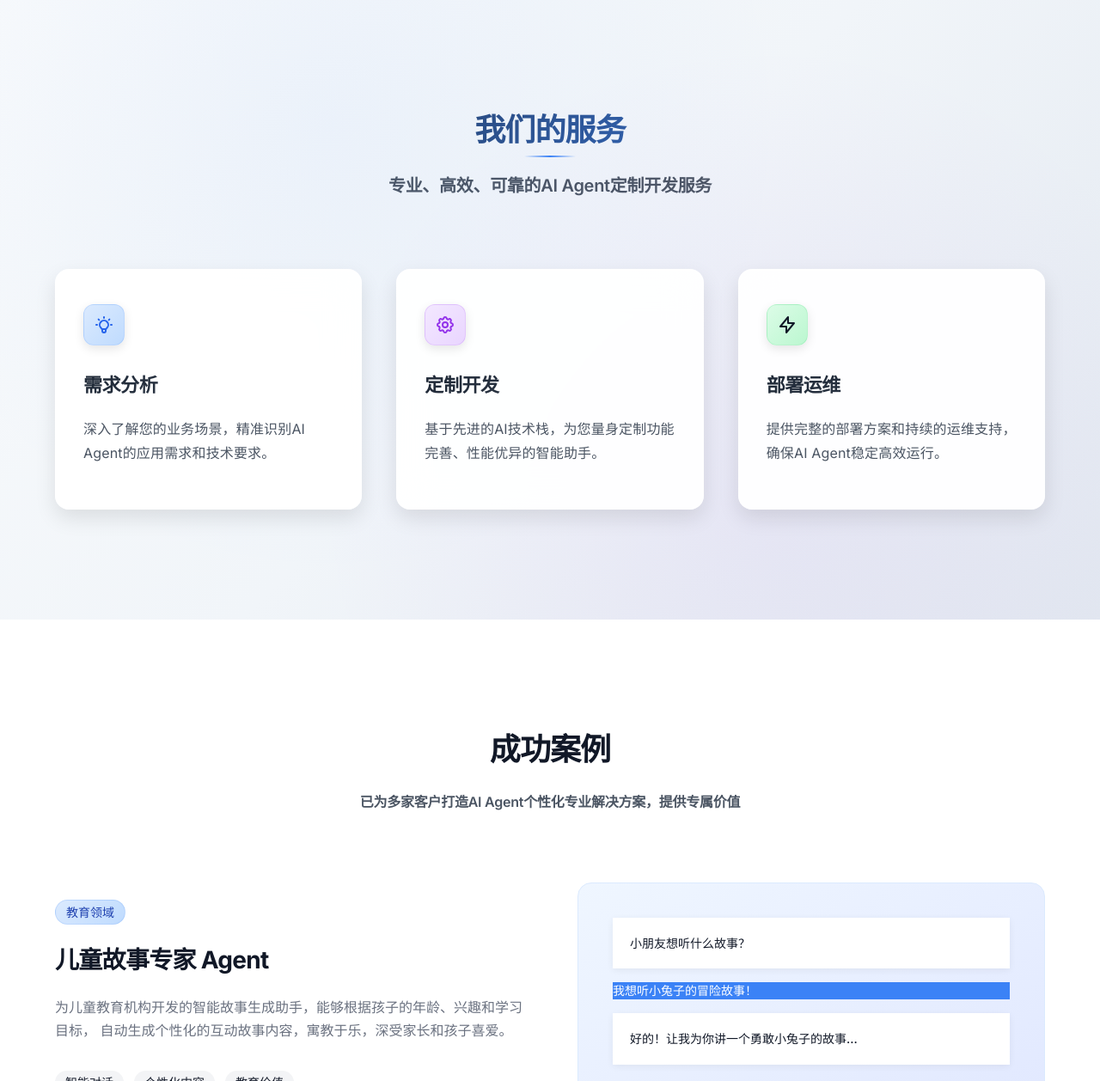
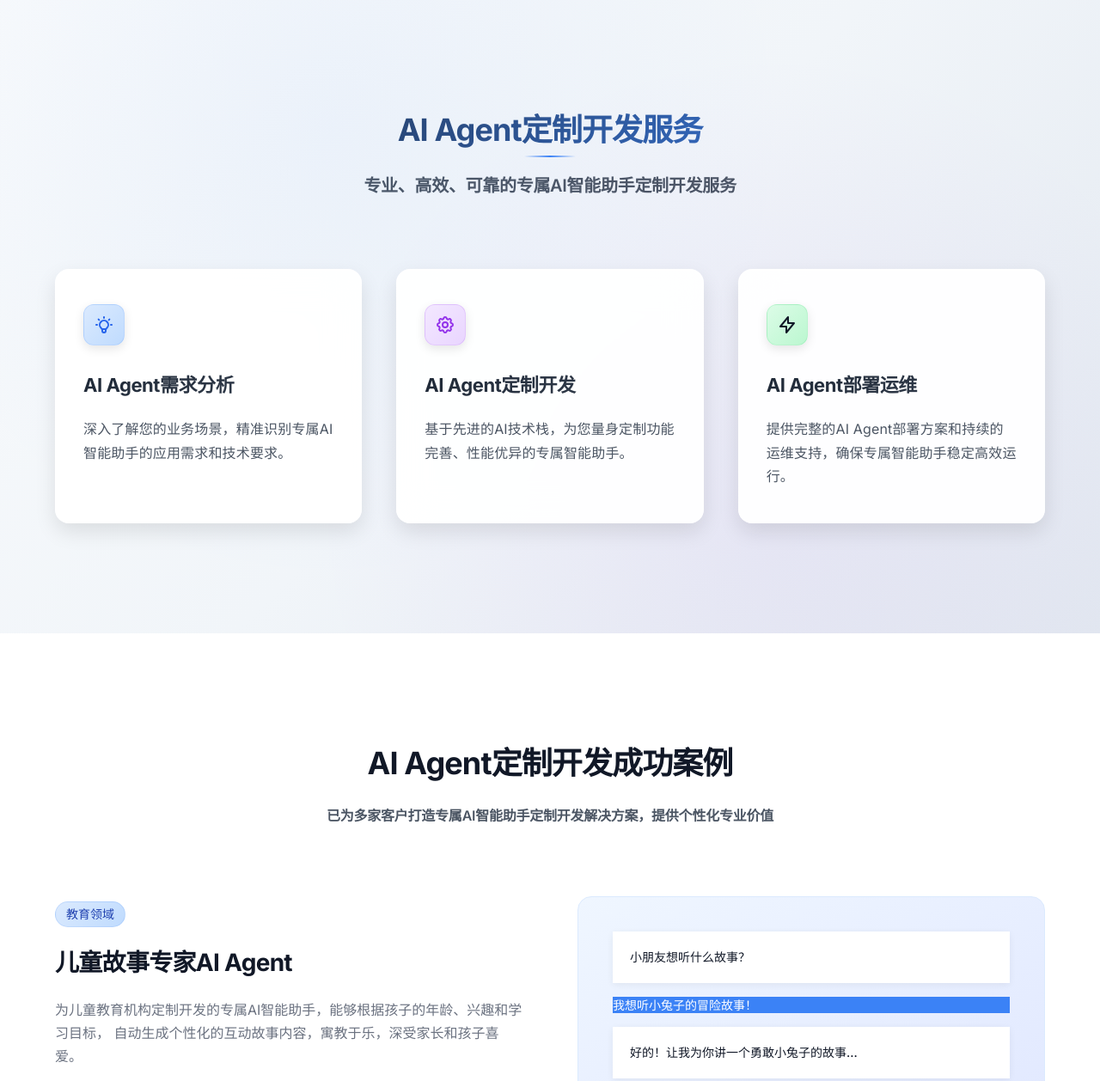
Before and after one commit to daoyuly/ai-deal, a plain HTML site: page index.html in a window 1280 px wide. Shown: the part 800-2058 px from the top of the page at 86% size. Drawn offline with Linux system fonts and the light colour scheme.

Commit message:
内容生成

```diff
--- a/index.html
+++ b/index.html
@@ -3,8 +3,9 @@
 <head>
     <meta charset="UTF-8">
     <meta name="viewport" content="width=device-width, initial-scale=1.0">
-    <title>AI Agent 专家 - 专业智能助手解决方案</title>
-    <meta name="description" content="专业AI Agent定制开发服务，为企业和个人打造专属智能助手，从儿童故事到深度考试，快速落地部署。">
+    <title>AI Agent定制开发专家 - 专属智能助手解决方案 | AI智能战甲</title>
+    <meta name="description" content="专业AI Agent定制开发服务，为客户打造专属的智能工作生活战甲。完全定制化AI智能助手，从需求分析到部署运维，提供全流程专业服务。">
+    <meta name="keywords" content="AI Agent定制开发,AI智能助手定制,专属AI Agent开发,AI Agent解决方案,智能助手定制服务,AI Agent完全定制,专属AI智能战甲,AI Agent定制专家,智能工作助手定制,AI生活助手开发">
     <link href="./output.css" rel="stylesheet">
 </head>
 <body class="font-sans bg-white text-gray-900 dark:bg-gray-900 dark:text-white">
@@ -35,16 +36,16 @@
     <section class="pt-32 pb-20 px-6">
         <div class="max-w-4xl mx-auto text-center">
             <h1 class="text-5xl md:text-7xl font-bold tracking-tight mb-8 leading-tight">
-                专业
+
                 <span class="bg-gradient-to-r from-blue-600 to-purple-600 bg-clip-text text-transparent">
                     AI Agent
                 </span>
-                <br>定制开发
+                定制开发
             </h1>
 
             <p class="text-xl md:text-2xl text-gray-600 dark:text-gray-400 mb-12 max-w-3xl mx-auto leading-relaxed">
-                为您的需求打造专属智能助手，从需求分析到部署上线，<br>
-                提供全流程的AI Agent定制开发服务。
+                为您打造专属的智能工作生活战甲，完全定制化AI智能助手<br>
+                从需求分析到部署运维，提供全流程专业AI Agent定制开发服务
             </p>
 
             <div class="flex flex-col sm:flex-row gap-4 justify-center">
@@ -69,10 +70,10 @@
         <div class="max-w-6xl mx-auto">
             <div class="text-center mb-16">
                 <h2 class="text-3xl md:text-4xl font-bold mb-4">
-                    我们的服务
+                    AI Agent定制开发服务
                 </h2>
                 <p class="text-xl text-gray-600 dark:text-gray-400">
-                    专业、高效、可靠的AI Agent定制开发服务
+                    专业、高效、可靠的专属AI智能助手定制开发服务
                 </p>
             </div>
 
@@ -83,9 +84,9 @@
                             <path stroke-linecap="round" stroke-linejoin="round" stroke-width="2" d="M9.663 17h4.673M12 3v1m6.364 1.636l-.707.707M21 12h-1M4 12H3m3.343-5.657l-.707-.707m2.828 9.9a5 5 0 117.072 0l-.548.547A3.374 3.374 0 0014 18.469V19a2 2 0 11-4 0v-.531c0-.895-.356-1.754-.988-2.386l-.548-.547z"/>
                         </svg>
                     </div>
-                    <h3 class="text-xl font-semibold mb-4">需求分析</h3>
+                    <h3 class="text-xl font-semibold mb-4">AI Agent需求分析</h3>
                     <p class="text-gray-600 dark:text-gray-400 leading-relaxed">
-                        深入了解您的业务场景，精准识别AI Agent的应用需求和技术要求。
+                        深入了解您的业务场景，精准识别专属AI智能助手的应用需求和技术要求。
                     </p>
                 </div>
 
@@ -96,9 +97,9 @@
                             <path stroke-linecap="round" stroke-linejoin="round" stroke-width="2" d="M15 12a3 3 0 11-6 0 3 3 0 016 0z"/>
                         </svg>
                     </div>
-                    <h3 class="text-xl font-semibold mb-4">定制开发</h3>
+                    <h3 class="text-xl font-semibold mb-4">AI Agent定制开发</h3>
                     <p class="text-gray-600 dark:text-gray-400 leading-relaxed">
-                        基于先进的AI技术栈，为您量身定制功能完善、性能优异的智能助手。
+                        基于先进的AI技术栈，为您量身定制功能完善、性能优异的专属智能助手。
                     </p>
                 </div>
 
@@ -108,9 +109,9 @@
                             <path stroke-linecap="round" stroke-linejoin="round" stroke-width="2" d="M13 10V3L4 14h7v7l9-11h-7z"/>
                         </svg>
                     </div>
-                    <h3 class="text-xl font-semibold mb-4">部署运维</h3>
+                    <h3 class="text-xl font-semibold mb-4">AI Agent部署运维</h3>
                     <p class="text-gray-600 dark:text-gray-400 leading-relaxed">
-                        提供完整的部署方案和持续的运维支持，确保AI Agent稳定高效运行。
+                        提供完整的AI Agent部署方案和持续的运维支持，确保专属智能助手稳定高效运行。
                     </p>
                 </div>
             </div>
@@ -122,10 +123,10 @@
         <div class="max-w-6xl mx-auto">
             <div class="text-center mb-16">
                 <h2 class="text-3xl md:text-4xl font-bold mb-4">
-                    成功案例
+                    AI Agent定制开发成功案例
                 </h2>
                 <p class="text-xl text-gray-600 dark:text-gray-400">
-                    已为多家客户打造AI Agent个性化专业解决方案，提供专属价值
+                    已为多家客户打造专属AI智能助手定制开发解决方案，提供个性化专业价值
                 </p>
             </div>
 
@@ -135,9 +136,9 @@
                     <div class="inline-flex items-center px-3 py-1 rounded-full text-sm font-medium bg-blue-100 text-blue-800 dark:bg-blue-900/50 dark:text-blue-300 mb-4">
                         教育领域
                     </div>
-                    <h3 class="text-2xl font-bold mb-4">儿童故事专家 Agent</h3>
+                    <h3 class="text-2xl font-bold mb-4">儿童故事专家AI Agent</h3>
                     <p class="text-gray-600 dark:text-gray-400 mb-6 leading-relaxed">
-                        为儿童教育机构开发的智能故事生成助手，能够根据孩子的年龄、兴趣和学习目标，
+                        为儿童教育机构定制开发的专属AI智能助手，能够根据孩子的年龄、兴趣和学习目标，
                         自动生成个性化的互动故事内容，寓教于乐，深受家长和孩子喜爱。
                     </p>
                     <div class="flex flex-wrap gap-2 mb-6">
@@ -187,9 +188,9 @@
                     <div class="inline-flex items-center px-3 py-1 rounded-full text-sm font-medium bg-purple-100 text-purple-800 dark:bg-purple-900/50 dark:text-purple-300 mb-4">
                         教育科技
                     </div>
-                    <h3 class="text-2xl font-bold mb-4">深度考试 Agent</h3>
+                    <h3 class="text-2xl font-bold mb-4">深度考试AI Agent</h3>
                     <p class="text-gray-600 dark:text-gray-400 mb-6 leading-relaxed">
-                        为在线教育平台开发的智能考试助手，不仅能够出题和判卷，
+                        为在线教育平台定制开发的专属AI智能助手，不仅能够出题和判卷，
                         更能深度分析学生的知识掌握情况，提供个性化的学习建议和复习计划。
                     </p>
                     <div class="flex flex-wrap gap-2 mb-6">
@@ -210,10 +211,10 @@
         <div class="max-w-4xl mx-auto">
             <div class="text-center mb-16">
                 <h2 class="text-3xl md:text-4xl font-bold mb-4">
-                    常见问题
+                    AI Agent定制开发常见问题
                 </h2>
                 <p class="text-xl text-gray-600 dark:text-gray-400">
-                    关于AI Agent定制开发的常见疑问
+                    关于专属AI智能助手定制开发的常见疑问
                 </p>
             </div>
 
@@ -261,10 +262,10 @@
     <section id="contact" class="py-20 px-6">
         <div class="max-w-4xl mx-auto text-center">
             <h2 class="text-3xl md:text-4xl font-bold mb-4">
-                开始您的AI Agent项目
+                开始您的专属AI Agent定制开发项目
             </h2>
             <p class="text-xl text-gray-600 dark:text-gray-400 mb-12">
-                联系我们，获得专业的专属AI Agent定制开发服务
+                联系我们，获得专业的AI Agent定制开发专家服务，打造您的专属智能战甲
             </p>
 
             <!-- 社交媒体联系方式 -->
```
